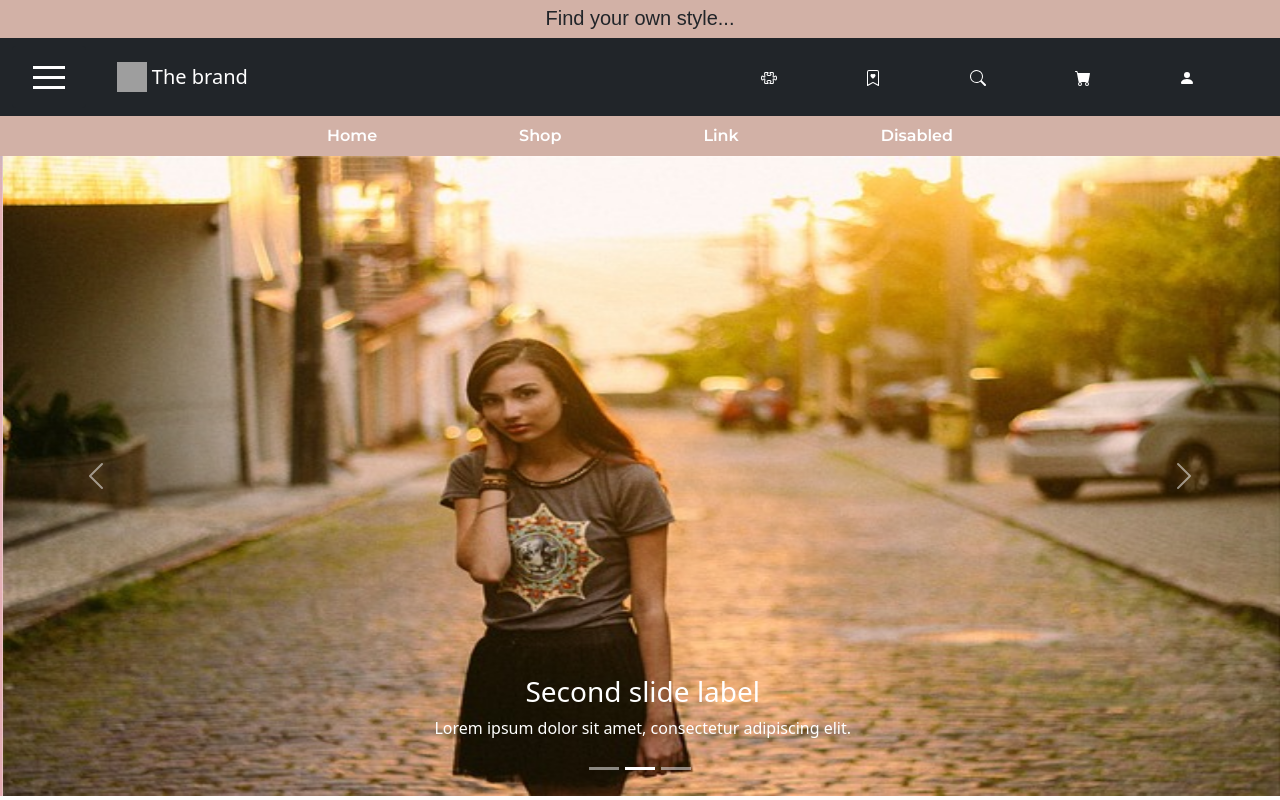
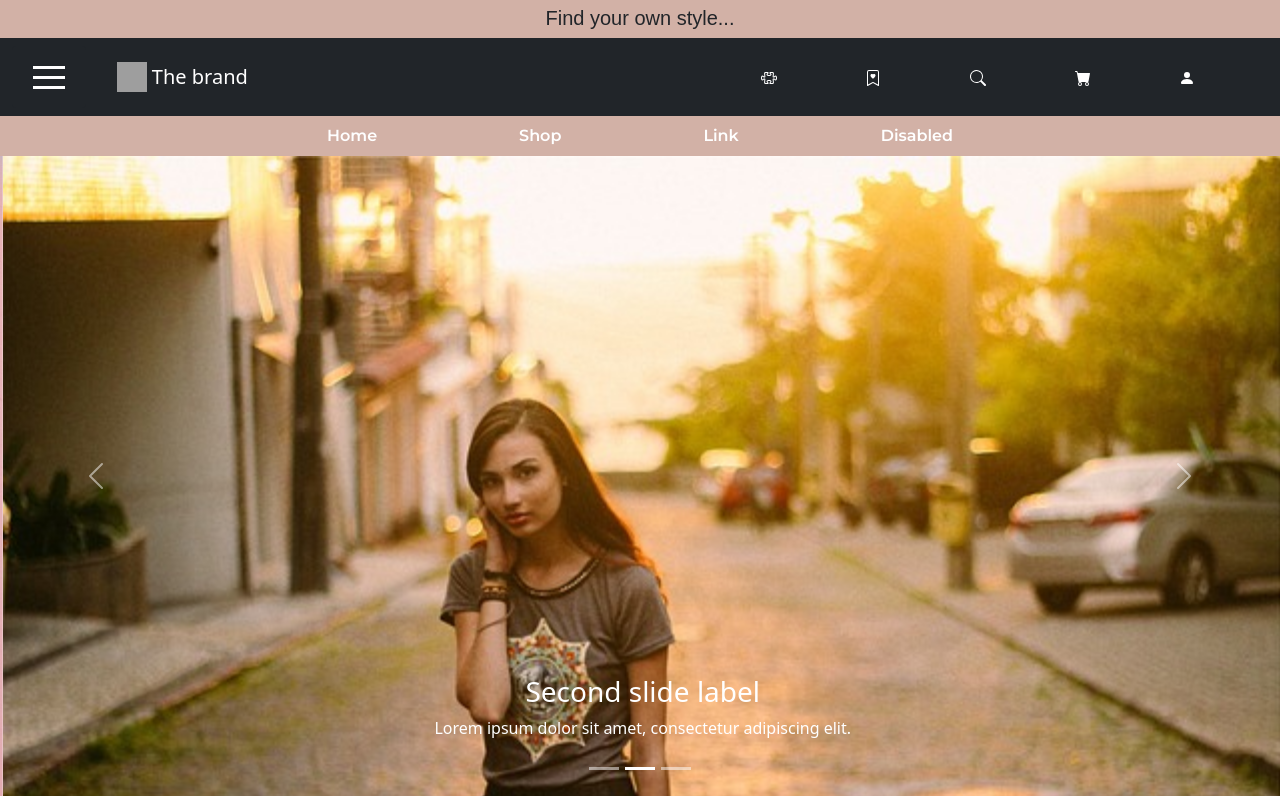
Before and after one commit to kg24sg/Website-Tsioui, a React (Create React App) app in the folder client/: page / in a window 1280 px wide. Built offline with nearby package versions, Linux system fonts and the light colour scheme; grey boxes are pictures that could not be loaded.

Commit message:
make it better

```diff
--- a/client/src/Components/Home/HomeCarousel.js
+++ b/client/src/Components/Home/HomeCarousel.js
@@ -17,7 +17,7 @@ export default function HomeCarousel() {
       </Carousel.Item>
       <Carousel.Item className="fit-content">
         <img
-          className="d-block w-100 fit-content"
+          className="d-block w-100"
           src={process.env.PUBLIC_URL + '/images/girl-ge49d5bc60_640.jpg'}
           alt="Second slide"
         />
@@ -29,7 +29,7 @@ export default function HomeCarousel() {
       </Carousel.Item>
       <Carousel.Item className="fit-content">
         <img
-          className="d-block w-100 fit-content"
+          className="d-block w-100"
           src={process.env.PUBLIC_URL + '/images/p1.jpg'}
           alt="Third slide"
         />
```
